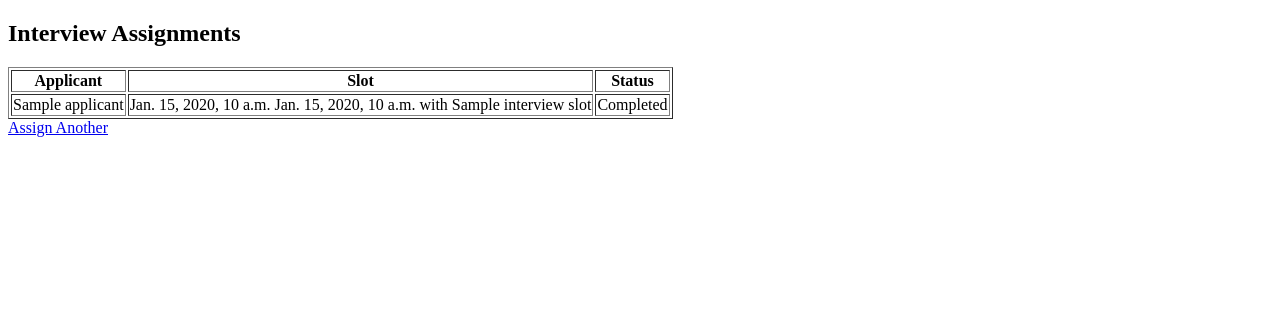
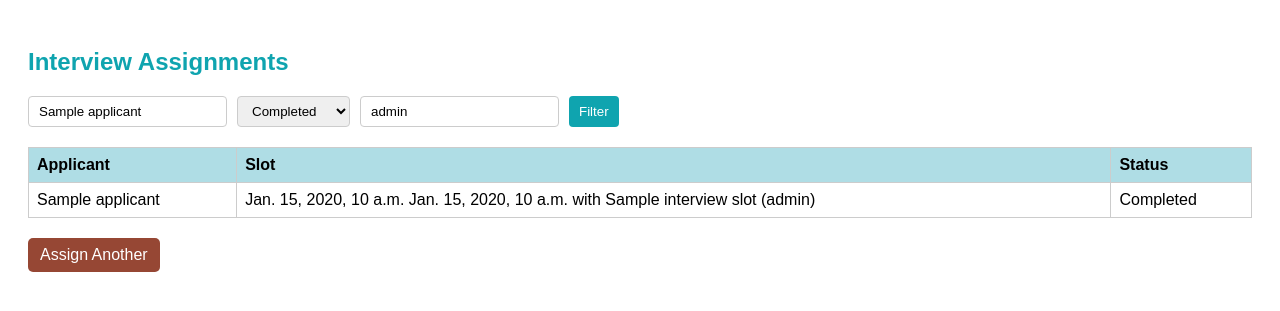
Before and after one commit to kshitij162005/job-interview-scheduler, a Django app: template scheduler/templates/assignment_list.html in a window 1280 px wide. Shown: the top 311 px of the page. Run offline with Django 3.2, Linux system fonts and the light colour scheme; the template is opened without the code that fills it: most values are stand-ins (such as "Sample title", 1, 10 or a date in 2020).

Commit message:
Filtering by applicant, status, job role and added a bit of styling

```diff
--- a/scheduler/admin.py
+++ b/scheduler/admin.py
@@ -3,16 +3,16 @@ from .models import Applicant, InterviewSlot, Assignment
 
 @admin.register(Applicant)
 class ApplicantAdmin(admin.ModelAdmin):
-    list_display = ('name', 'email', 'job_applied_for')
+    list_display = ('id', 'name', 'email', 'job_applied_for')  # Display ID
     search_fields = ('name', 'email', 'job_applied_for')
 
 @admin.register(InterviewSlot)
 class InterviewSlotAdmin(admin.ModelAdmin):
-    list_display = ('date', 'time', 'interviewer_name', 'job_role', 'status')
+    list_display = ('id', 'date', 'time', 'interviewer_name', 'job_role', 'status')  # Display ID
     list_filter = ('status', 'job_role', 'date')
     search_fields = ('interviewer_name', 'job_role')
 
 @admin.register(Assignment)
 class AssignmentAdmin(admin.ModelAdmin):
-    list_display = ('applicant', 'interview_slot')
+    list_display = ('applicant', 'interview_slot')  # Display applicant and interview slot
     search_fields = ('applicant__name', 'interview_slot__interviewer_name')
--- a/scheduler/models.py
+++ b/scheduler/models.py
@@ -20,7 +20,7 @@ class InterviewSlot(models.Model):
     time = models.TimeField()
     interviewer_name = models.CharField(max_length=100)
     job_role = models.CharField(max_length=100)
-    status = models.CharField(max_length=20, choices=STATUS_CHOICES, default='Available')
+    status = models.CharField(max_length=10, choices=STATUS_CHOICES, default='Available')
 
     def __str__(self):
         return f"{self.date} - {self.time} with {self.interviewer_name}"
--- a/scheduler/templates/assignment_list.html
+++ b/scheduler/templates/assignment_list.html
@@ -1,9 +1,86 @@
 <!DOCTYPE html>
 <html>
-<head><title>Assignments</title></head>
+<head>
+    <title>Assignments</title>
+    <style>
+        body {
+            font-family: Arial, sans-serif;
+            padding: 20px;
+        }
+
+        h2 {
+            color: #0FA4AF;
+        }
+
+        form {
+            display: flex;
+            gap: 10px;
+            margin-bottom: 20px;
+        }
+
+        input, select, button {
+            padding: 6px 10px;
+            border-radius: 4px;
+            border: 1px solid #ccc;
+        }
+
+        button {
+            background-color: #0FA4AF;
+            color: white;
+            border: none;
+            cursor: pointer;
+        }
+
+        button:hover {
+            background-color: #024950;
+        }
+
+        table {
+            width: 100%;
+            border-collapse: collapse;
+        }
+
+        th, td {
+            border: 1px solid #ccc;
+            padding: 8px;
+            text-align: left;
+        }
+
+        th {
+            background-color: #AFDDE5;
+        }
+
+        a {
+            display: inline-block;
+            margin-top: 20px;
+            text-decoration: none;
+            background-color: #964734;
+            color: white;
+            padding: 8px 12px;
+            border-radius: 5px;
+        }
+
+        a:hover {
+            background-color: #AFDDE5;
+            color: black;
+        }
+    </style>
+</head>
 <body>
     <h2>Interview Assignments</h2>
-    <table border="1">
+
+    <form method="get">
+        <input type="text" name="applicant" placeholder="Applicant Name" value="{{ filters.applicant }}">
+        <select name="status">
+            <option value="">All Statuses</option>
+            <option value="Scheduled" {% if filters.status == 'Scheduled' %}selected{% endif %}>Scheduled</option>
+            <option value="Completed" {% if filters.status == 'Completed' %}selected{% endif %}>Completed</option>
+        </select>
+        <input type="text" name="job_role" placeholder="Job Role" value="{{ filters.job_role }}">
+        <button type="submit">Filter</button>
+    </form>
+
+    <table>
         <tr>
             <th>Applicant</th>
             <th>Slot</th>
@@ -12,11 +89,12 @@
         {% for a in assignments %}
         <tr>
             <td>{{ a.applicant.name }}</td>
-            <td>{{ a.interview_slot.date }} {{ a.interview_slot.time }} with {{ a.interview_slot.interviewer_name }}</td>
+            <td>{{ a.interview_slot.date }} {{ a.interview_slot.time }} with {{ a.interview_slot.interviewer_name }} ({{ a.interview_slot.job_role }})</td>
             <td>{{ a.interview_slot.status }}</td>
         </tr>
         {% endfor %}
     </table>
+
     <a href="{% url 'assign_interview' %}">Assign Another</a>
 </body>
 </html>
--- a/scheduler/urls.py
+++ b/scheduler/urls.py
@@ -6,4 +6,5 @@ urlpatterns = [
     path('assignments/', views.assignment_list, name='assignment_list'),
     path('add_applicant/', views.add_applicant, name='add_applicant'),
     path('applicants/', views.applicant_list, name='applicant_list'),
+    path('update_status/<int:slot_id>/', views.update_status, name='update_status'),
 ]
```
Also changed, not shown: scheduler/templates/update_status.html (added, +22 -0 lines), scheduler/views.py (+54 -4 lines).
